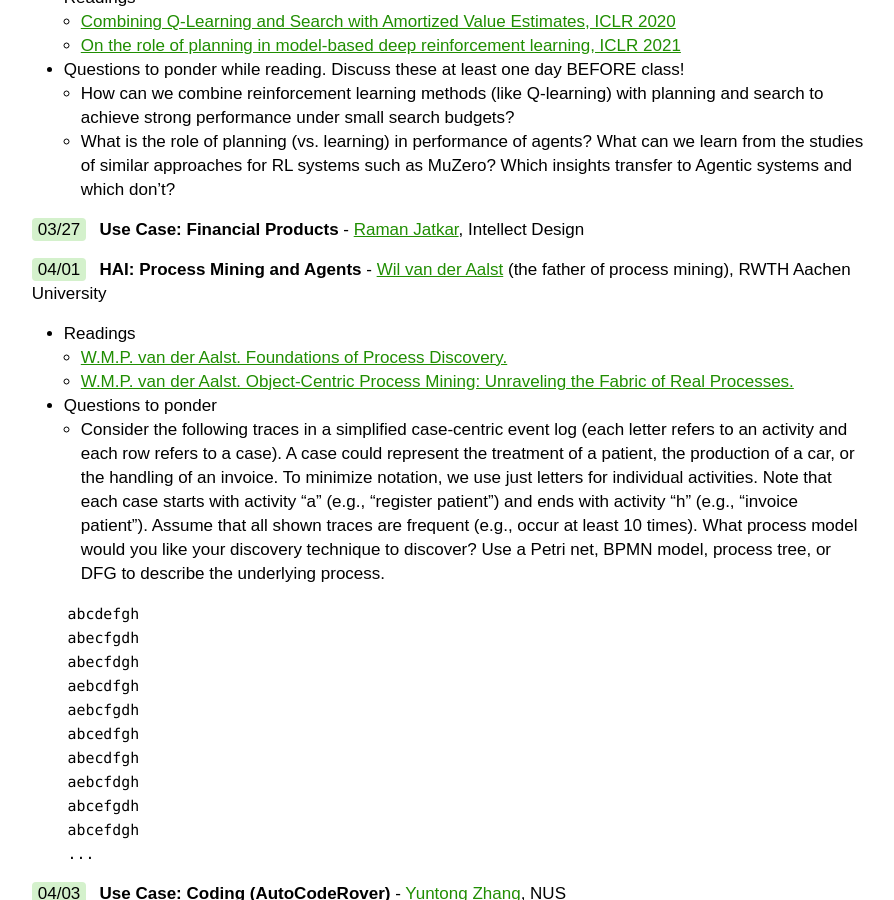
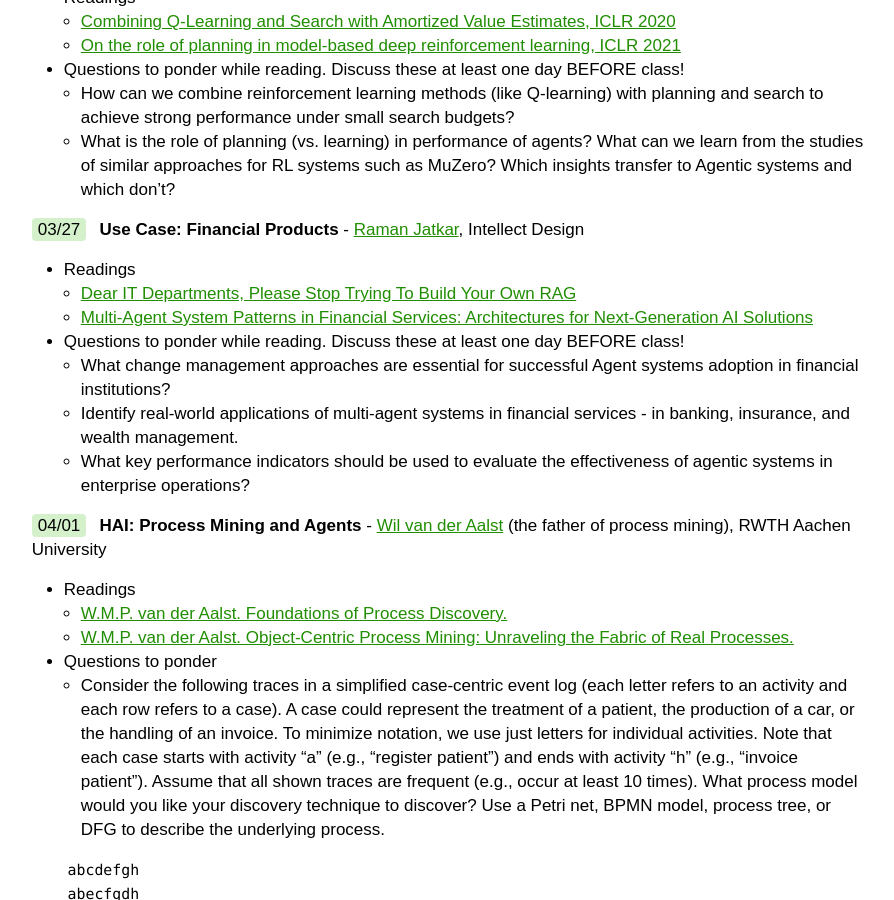
Before and after one commit to w6113/w6113.github.io, a Jekyll site: the page built from index.md, in a window 1280 px wide and 900 px high, scrolled down 5399 px. Shown: the whole window, without its empty margins (291-1185 px from the left). Built offline with Jekyll 4.4.1, drawn with Linux system fonts in a browser that asks for light colours.

Commit message:
Add Raman lecture

```diff
--- a/index.md
+++ b/index.md
@@ -204,6 +204,14 @@ Toward the end of the talk, I will discuss the limitations of the current founda
 
 <span class="date">03/27</span> <span class="topic">Use Case: Financial Products</span> - [Raman Jatkar](https://www.linkedin.com/in/raman-jatkar-7942079), Intellect Design
 
+* Readings
+  * [Dear IT Departments, Please Stop Trying To Build Your Own RAG](https://pub.towardsai.net/dear-it-departments-please-stop-trying-to-build-your-own-rag-4546b4638273)
+  * [Multi-Agent System Patterns in Financial Services: Architectures for Next-Generation AI Solutions](https://community.aws/content/2uDxjoo105xRO6Q7mfkogmOYTVp/multi-agent-system-patterns-in-financial-services-architectures-for-next-generation-ai-solutions)
+* Questions to ponder while reading.   Discuss these at least one day BEFORE class!
+  * What change management approaches are essential for successful Agent systems adoption in financial institutions?
+  * Identify real-world applications of multi-agent systems in financial services - in banking, insurance, and wealth management.
+  * What key performance indicators should be used to evaluate the effectiveness of agentic systems in enterprise operations?
+
 <span class="date">04/01</span> <span class="topic">HAI: Process Mining and Agents</span> - [Wil van der Aalst](https://en.wikipedia.org/wiki/Wil_van_der_Aalst) (the father of process mining), RWTH Aachen University
 
 * Readings
```
